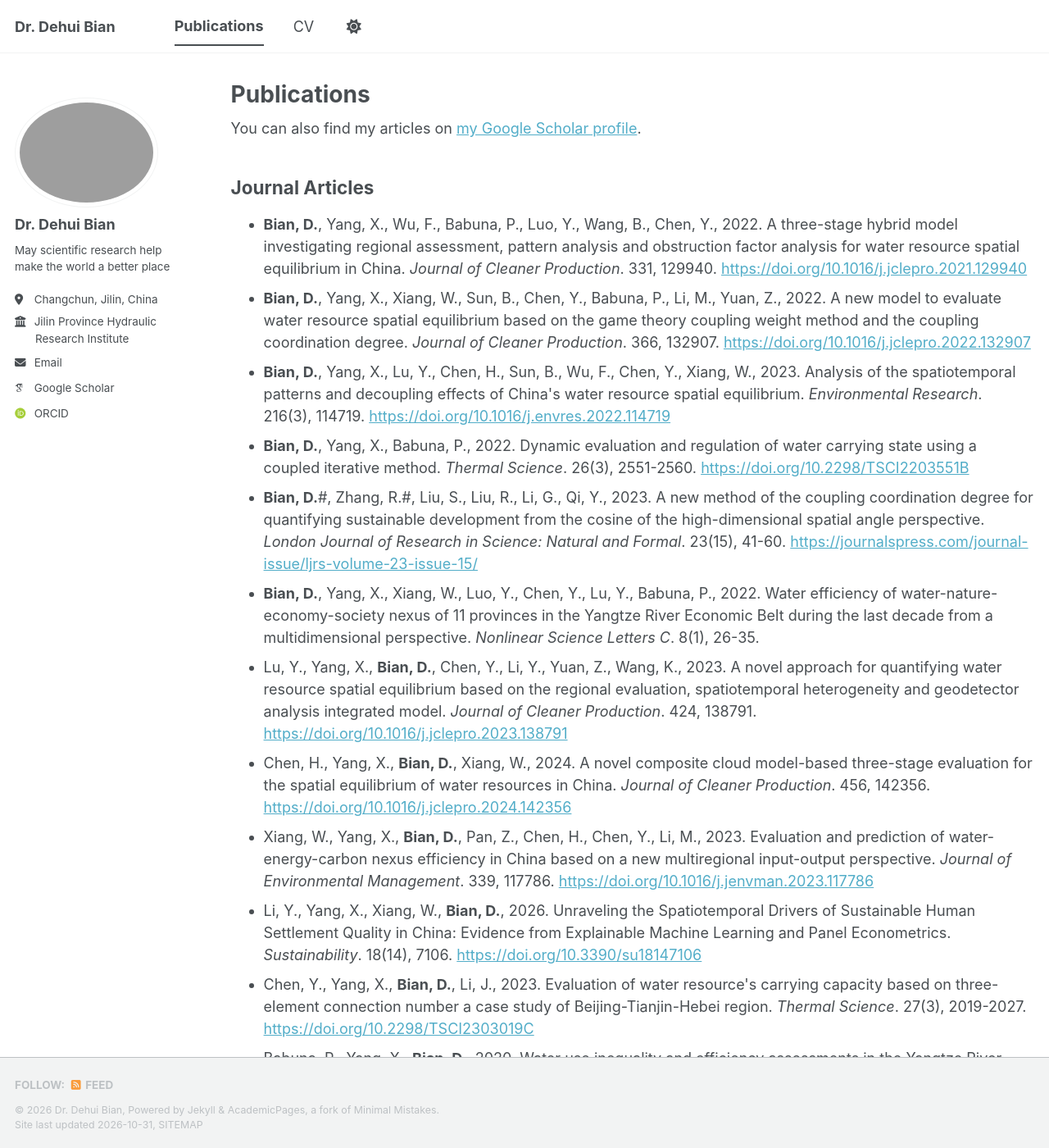
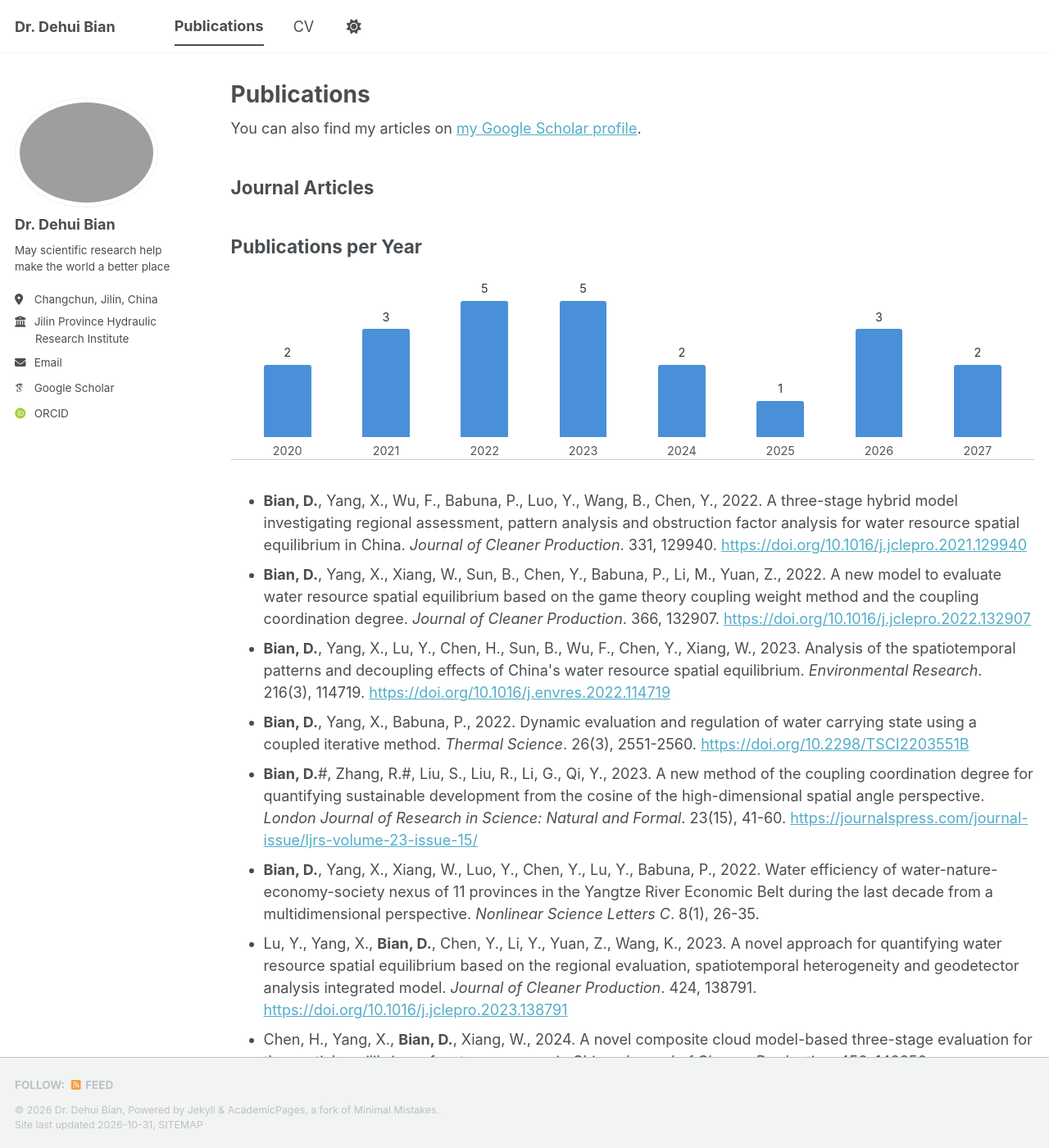
Before and after one commit to DehuiBian/dehuibian.github.io, a Jekyll site: the page built from _pages/publications.html, in a window 1280 px wide and 1400 px high. Shown: the whole window at 82% size. Built offline with Jekyll 4.4.1, drawn with Linux system fonts in a browser that asks for light colours; some web fonts are replaced; a script bundle is joined from its source files by our own code; library files that are not in the unit come from our copies.

Commit message:
publications.html

```diff
--- a/_pages/publications.html
+++ b/_pages/publications.html
@@ -10,6 +10,54 @@ author_profile: true
 {% endif %}
 
 <h2>Journal Articles</h2>
+
+<h2>Publications per Year</h2>
+
+<style>
+.pub-chart {
+  display: flex;
+  align-items: flex-end;
+  justify-content: space-around;
+  height: 220px;
+  margin: 1.5em 0 2em;
+  padding: 0 0.5em;
+  border-bottom: 1px solid #ccc;
+}
+.pub-bar {
+  display: flex;
+  flex-direction: column;
+  align-items: center;
+  justify-content: flex-end;
+  height: 100%;
+  width: 10%;
+}
+.pub-count {
+  font-size: 0.8em;
+  margin-bottom: 4px;
+  color: #333;
+}
+.pub-fill {
+  width: 60%;
+  background: #4a90d9;
+  border-radius: 3px 3px 0 0;
+}
+.pub-year {
+  font-size: 0.8em;
+  margin-top: 6px;
+  color: #555;
+}
+</style>
+
+<div class="pub-chart">
+  <div class="pub-bar"><span class="pub-count">2</span><div class="pub-fill" style="height:40%"></div><span class="pub-year">2020</span></div>
+  <div class="pub-bar"><span class="pub-count">3</span><div class="pub-fill" style="height:60%"></div><span class="pub-year">2021</span></div>
+  <div class="pub-bar"><span class="pub-count">5</span><div class="pub-fill" style="height:100%"></div><span class="pub-year">2022</span></div>
+  <div class="pub-bar"><span class="pub-count">5</span><div class="pub-fill" style="height:100%"></div><span class="pub-year">2023</span></div>
+  <div class="pub-bar"><span class="pub-count">2</span><div class="pub-fill" style="height:40%"></div><span class="pub-year">2024</span></div>
+  <div class="pub-bar"><span class="pub-count">1</span><div class="pub-fill" style="height:20%"></div><span class="pub-year">2025</span></div>
+  <div class="pub-bar"><span class="pub-count">3</span><div class="pub-fill" style="height:60%"></div><span class="pub-year">2026</span></div>
+  <div class="pub-bar"><span class="pub-count">2</span><div class="pub-fill" style="height:40%"></div><span class="pub-year">2027</span></div>
+</div>
 
 <ul>
   <li><strong>Bian, D.</strong>, Yang, X., Wu, F., Babuna, P., Luo, Y., Wang, B., Chen, Y., 2022. A three-stage hybrid model investigating regional assessment, pattern analysis and obstruction factor analysis for water resource spatial equilibrium in China. <em>Journal of Cleaner Production</em>. 331, 129940. <a href="https://doi.org/10.1016/j.jclepro.2021.129940">https://doi.org/10.1016/j.jclepro.2021.129940</a></li>
```
